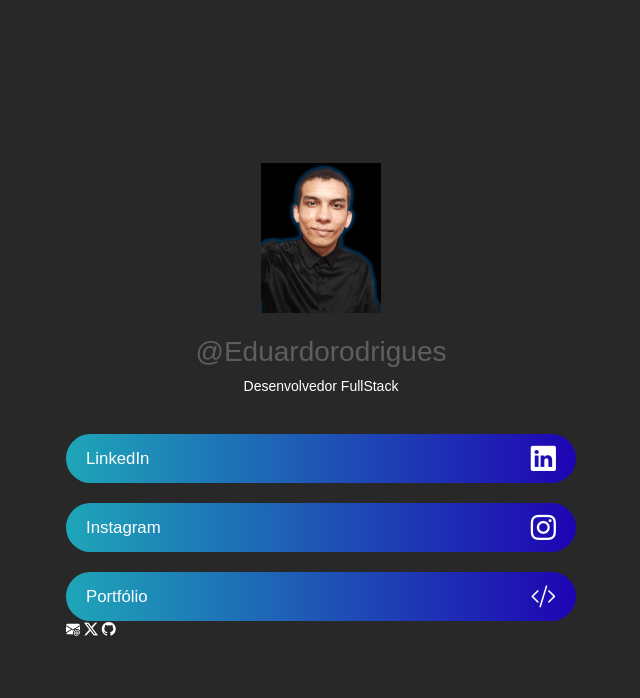
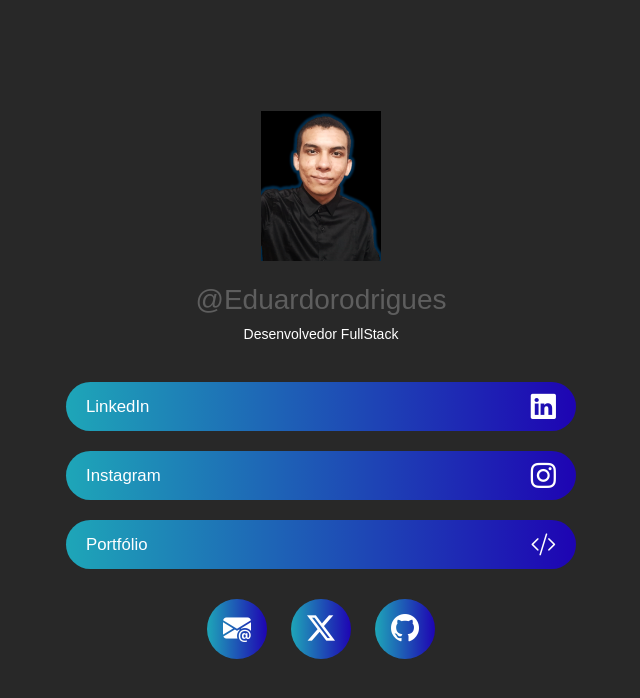
Before and after one commit to eduardohro/pagina-link, a plain HTML site: page index.html in a window 1280 px wide. Shown: the whole page, without its empty margins (319-959 px from the left). Drawn offline with nearby package versions, Linux system fonts and the light colour scheme.

Commit message:
add style footer

```diff
--- a/index.html
+++ b/index.html
@@ -37,9 +37,9 @@
         </section> <!-- botoes-links -->
 
         <footer>
-            <a href="#" class="btn-footer" target="_blank"><i class="bi bi-envelope-at-fill"></i></a>
-            <a href="#" class="btn-footer" target="_blank"><i class="bi bi-twitter-x"></i></a>
-            <a href="#" class="btn-footer" target="_blank"><i class="bi bi-github"></i></a>
+            <a href="#" class="btn-footer degrade" target="_blank"><i class="bi bi-envelope-at-fill"></i></a>
+            <a href="#" class="btn-footer degrade" target="_blank"><i class="bi bi-twitter-x"></i></a>
+            <a href="#" class="btn-footer degrade" target="_blank"><i class="bi bi-github"></i></a>
         </footer>
      </div> <!-- container -->
 </body>
--- a/style.css
+++ b/style.css
@@ -75,13 +75,31 @@ a.link button {
     font-size: 1.2em;
     cursor: pointer;
     color: #fff;
-    transition: .4s;
+    transition: .3s;
 }
 
 a.link i {
     font-size: 1.5em;
 }
 
-a.link button:hover {
+a.link button:hover, footer a.btn-footer:hover {
     transform: scale(1.05);
 }
+
+/* ESTILO FOOTER */
+
+footer {
+    text-align: center;
+    margin: 30px;
+}
+
+footer a.btn-footer {
+    width: 60px;
+    height: 60px;
+    display: inline-block;
+    font-size: 2em;
+    line-height: 60px;
+    border-radius: 50%;
+    margin: 0 10px;
+    transition: .3s;
+}
```
